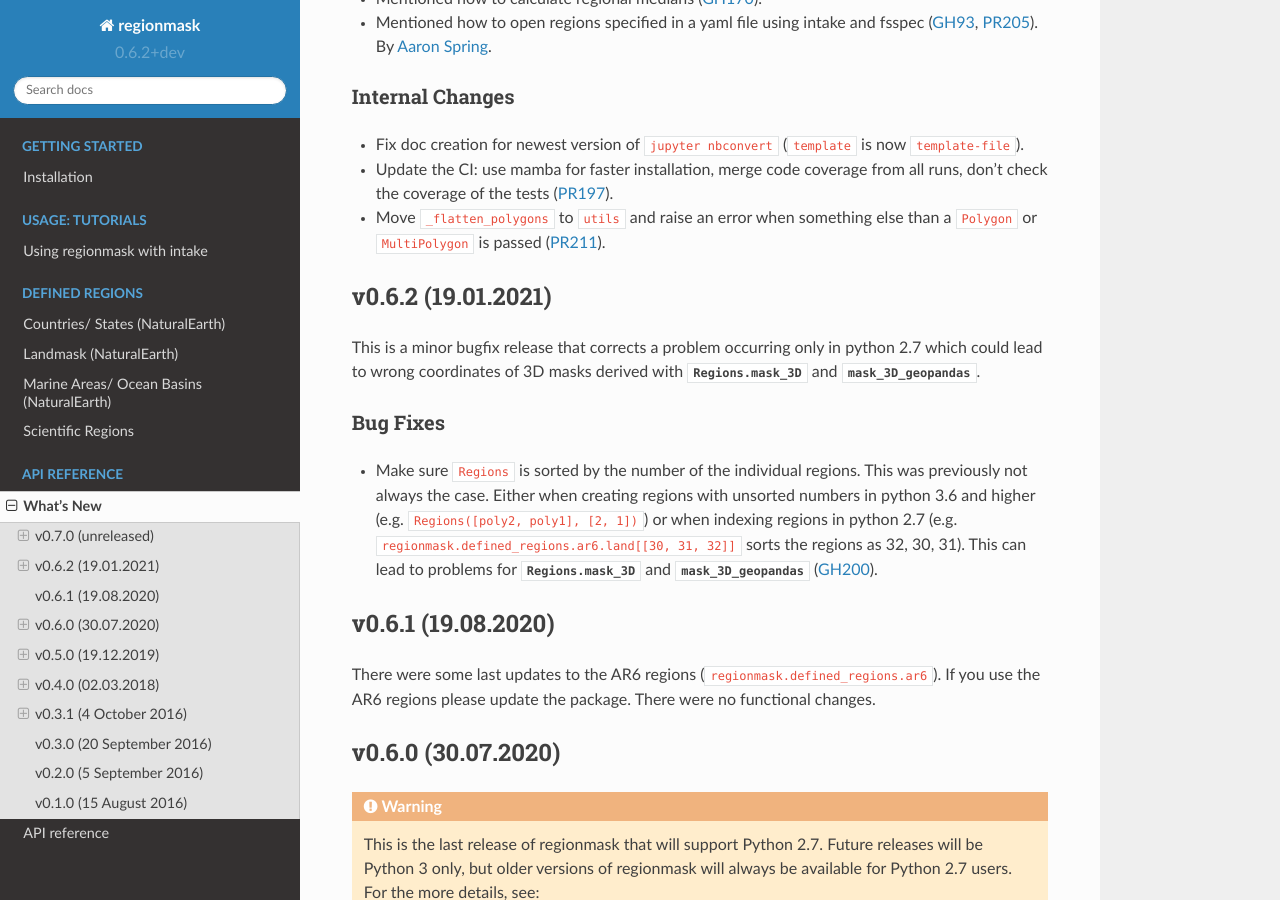
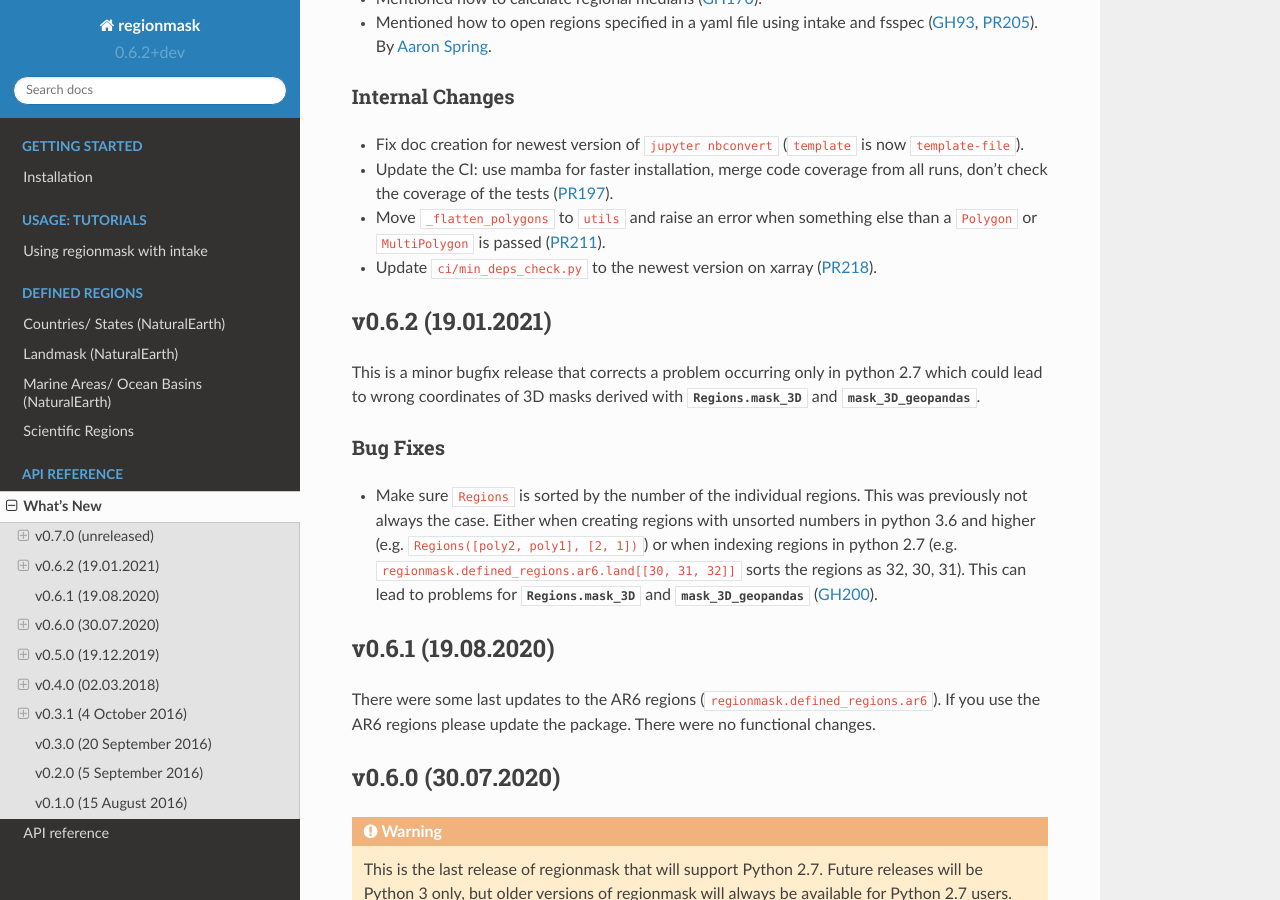
Before and after one commit to regionmask/regionmask, a Sphinx documentation site: the page built from docs/whats_new.rst, in a window 1280 px wide and 900 px high, scrolled down 1192 px. Built offline with Sphinx 7.4.7 and the Read the Docs theme 2.0.0, drawn with Linux system fonts in a browser that asks for light colours; pages that are not in the unit, such as notebooks, are missing from menus.

Commit message:
whats new

```diff
--- a/docs/whats_new.rst
+++ b/docs/whats_new.rst
@@ -69,6 +69,7 @@ Internal Changes
   don't check the coverage of the tests (:pull:`197`).
 - Move ``_flatten_polygons`` to ``utils`` and raise an error when something else than
   a ``Polygon`` or ``MultiPolygon`` is passed (:pull:`211`).
+- Update ``ci/min_deps_check.py`` to the newest version on xarray (:pull:`218`).
 
 v0.6.2 (19.01.2021)
 -------------------
```
